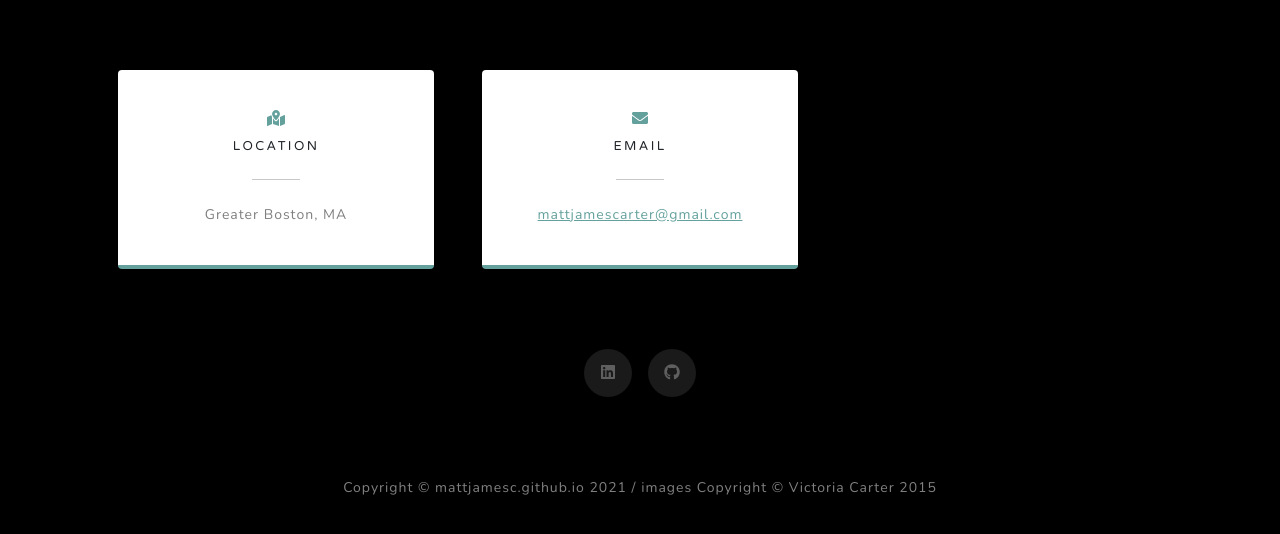
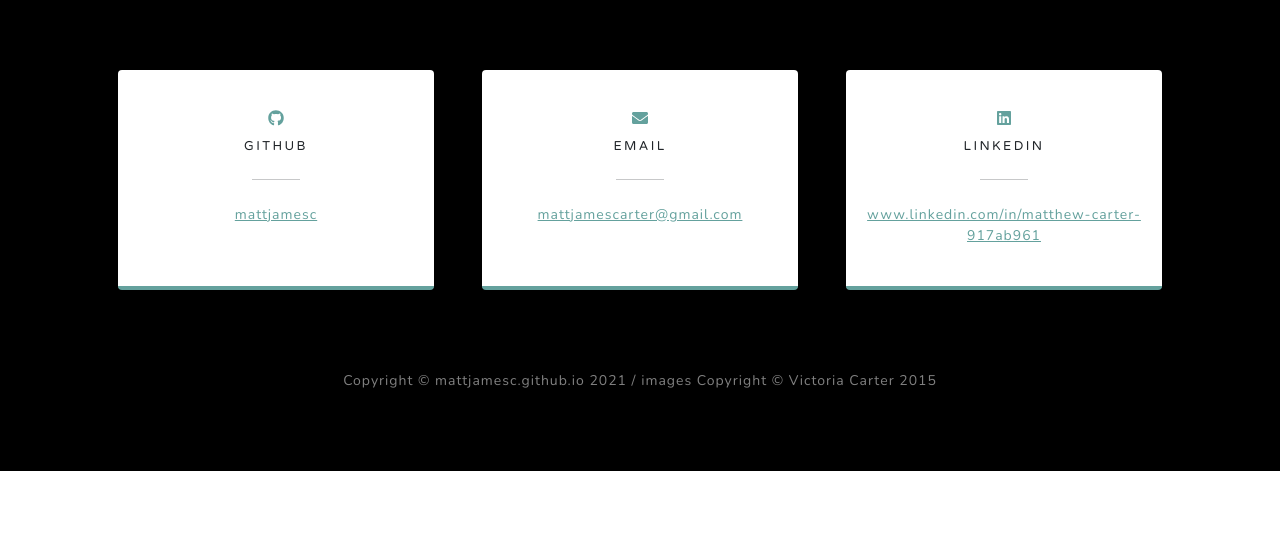
Before and after one commit to mattjamesc/mattjamesc.github.io, a plain HTML site: page index.html in a window 1280 px wide. Shown: the part 1508-2042 px from the top of the page. After the commit the page ends 1979 px from the top, so only its background shows below. Drawn offline with nearby package versions, Linux system fonts and the light colour scheme.

Commit message:
updated social contact links

```diff
--- a/index.html
+++ b/index.html
@@ -67,10 +67,10 @@
                     <div class="col-md-4 mb-3 mb-md-0">
                         <div class="card py-4 h-100">
                             <div class="card-body text-center">
-                                <i class="fas fa-map-marked-alt text-primary mb-2"></i>
-                                <h4 class="text-uppercase m-0">Location</h4>
+                                <i class="fab fa-github text-primary mb-2"></i>
+                                <h4 class="text-uppercase m-0">GitHub</h4>
                                 <hr class="my-4 mx-auto" />
-                                <div class="small text-black-50">Greater Boston, MA</div>
+                                <div class="small text-black-50"><a href= "https://github.com/mattjamesc">mattjamesc</a></div>
                             </div>
                         </div>
                     </div>
@@ -84,12 +84,18 @@
                             </div>
                         </div>
                     </div>
+                    <div class="col-md-4 mb-3 mb-md-0">
+                        <div class="card py-4 h-100">
+                            <div class="card-body text-center">
+                                <i class="fab fa-linkedin text-primary mb-2"></i>
+                                <h4 class="text-uppercase m-0">LinkedIn</h4>
+                                <hr class="my-4 mx-auto" />
+                                <div class="small text-black-50"><a href="https://www.linkedin.com/in/matthew-carter-917ab961"> www.linkedin.com/in/matthew-carter-917ab961</a></div>
+                            </div>
+                        </div>
+                    </div>
                 </div>
-                <div class="social d-flex justify-content-center">
-                    <a class="mx-2" margin=auto href="https://www.linkedin.com/in/matthew-carter-917ab961"><i class="fab fa-linkedin"></i></a>
 
-                    <a class="mx-2" margin=auto href="https://github.com/mattjamesc?tab=repositories"><i class="fab fa-github"></i></a>
-                </div>
             </div>
         </section>
         <!-- Footer-->
```
